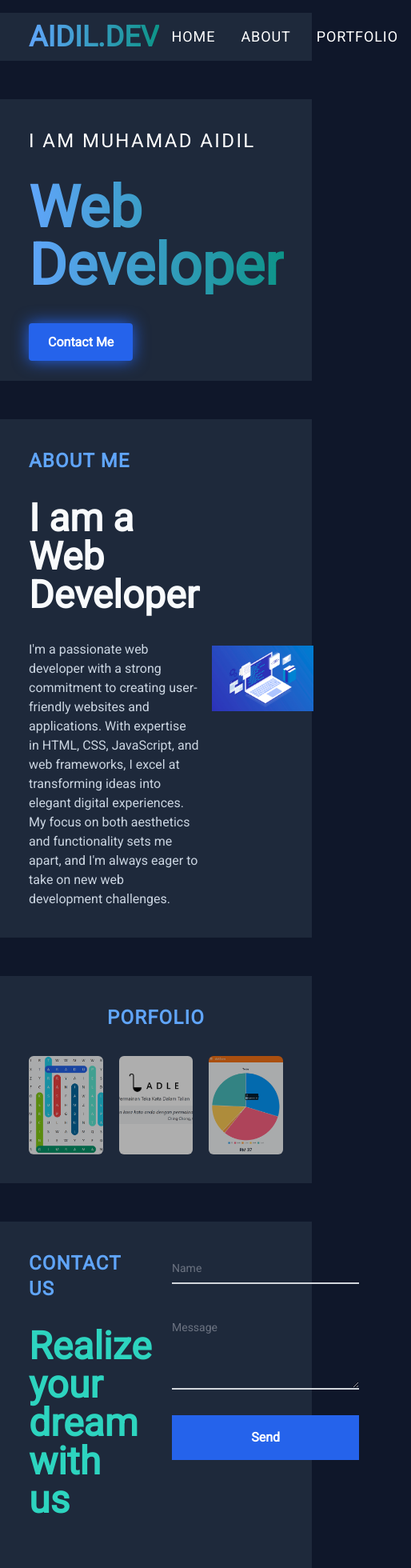
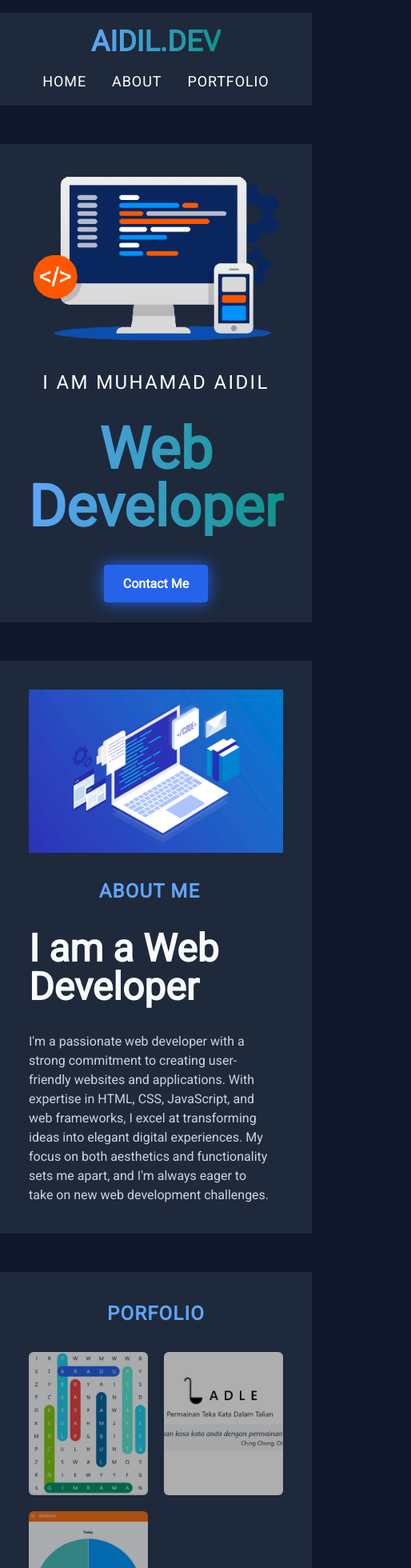
Before and after one commit to aidilrx04/aidilrx04-portfolio, a SvelteKit app: page / in a window 390 px wide. Shown: the top 1960 px of the page at 80% size, 514 px wide, since content can reach past the window. Built offline with nearby package versions, Linux system fonts and the light colour scheme; some icons are missing.

Commit message:
feat: add responsiveness

```diff
--- a/src/routes/+page.svelte
+++ b/src/routes/+page.svelte
@@ -27,8 +27,9 @@
 
 <nav
 	use:responsiveNav
-	class="bg-slate-800 mx-auto my-4 mb-12 flex justify-between items-center px-9 transition-all z-50
+	class="bg-slate-800 mx-auto my-4 mb-12 justify-between items-center px-9 transition-all z-50
 	{shouldSticky ? 'w-full sticky top-0 left-0' : 'container lg:max-w-screen-lg '}
+	flex flex-col pt-4 sm:flex-row
 	"
 >
 	<a href="/" class="brand">
@@ -52,8 +53,11 @@
 </nav>
 
 <main class="container lg:max-w-screen-lg mx-auto">
-	<section id="name" class="py-9 px-9 mb-12 bg-slate-800 flex items-center justify-between">
-		<div class="left">
+	<section
+		id="name"
+		class="py-9 px-9 mb-12 bg-slate-800 flex items-center justify-between flex-col-reverse sm:flex-row"
+	>
+		<div class="left text-center sm:text-left">
 			<div class="title uppercase mb-8 text-2xl tracking-widest">I AM MUHAMAD AIDIL</div>
 			<div
 				class="job text-7xl mb-12 bg-clip-text text-transparent bg-gradient-to-r from-blue-400 to-teal-600 max-w-fit font-extrabold"
@@ -69,14 +73,19 @@
 				Contact Me
 			</a>
 		</div>
-		<div class="right w-[40%] h-full flex items-center justify-center">
+		<div class="right mb-8 sm:mb-0 sm:w-[40%] h-full flex items-center justify-center">
 			<img src="/images/1.png" alt="Web Development" />
 		</div>
 	</section>
 
-	<section id="about" class="py-9 px-9 mb-12 bg-slate-800 flex items-center justify-between">
+	<section
+		id="about"
+		class="py-9 px-9 mb-12 bg-slate-800 flex items-center justify-between flex-col-reverse sm:flex-row"
+	>
 		<div class="left pr-4">
-			<div class="title uppercase mb-8 text-2xl tracking-wider text-blue-400 font-bold">
+			<div
+				class="title uppercase mb-8 text-2xl tracking-wider text-blue-400 font-bold text-center sm:text-left"
+			>
 				About Me
 			</div>
 			<h2 class="text-5xl font-extrabold mb-8 text-slate-50">I am a Web Developer</h2>
@@ -88,7 +97,7 @@
 			</p>
 		</div>
 		<div class="right min-w-[40%] h-full flex items-center justify-center">
-			<img src="/images/2.png" alt="Web Dev" />
+			<img src="/images/2.png" alt="Web Dev" class="mb-8 sm:mb-0" />
 		</div>
 	</section>
 
@@ -97,7 +106,7 @@
 		<h2 class="title uppercase text-center text-2xl tracking-wider text-blue-400 font-bold mb-8">
 			Porfolio
 		</h2>
-		<div class="projects grid grid-cols-3 justify-around gap-5 mx-auto">
+		<div class="projects grid grid-cols-2 sm:grid-cols-3 justify-around gap-5 mx-auto">
 			<div class="project rounded-md overflow-hidden relative group">
 				<a href="https://cari-kata.aidil.dev" target="_blank">
 					<img src="/images/cari-kata.png" class="h-full w-full object-cover" alt="Cari Kata" />
@@ -173,13 +182,18 @@
 		</div>
 	</section>
 
-	<section id="contact" class="px-9 py-9 mb-12 bg-slate-800 flex justify-between">
-		<div class="col w-[50%] pr-5">
-			<div class="title uppercase text-2xl tracking-wider text-blue-400 font-bold mb-8">
+	<section
+		id="contact"
+		class="px-9 py-9 mb-12 bg-slate-800 flex justify-between flex-col md:flex-row"
+	>
+		<div class="col w-full md:w-[50%] pr-5 text-center mb-8 md:mb-0">
+			<div
+				class="title uppercase text-2xl tracking-wider text-blue-400 font-bold mb-8 text-center md:text-left"
+			>
 				Contact Us
 			</div>
 			<h2 class="text-5xl font-extrabold text-teal-400 mb-8">Realize your dream with us</h2>
-			<div class="icons text-3xl flex items-center gap-5">
+			<div class="icons text-3xl flex items-center gap-5 justify-center">
 				<a href="https://facebook.com/muhd.aidils.7" target="_blank">
 					<i class="ph-duotone ph-facebook-logo text-blue-500" />
 				</a>
@@ -188,8 +202,8 @@
 				</a>
 			</div>
 		</div>
-		<div class="col pl-5 w-4/5">
-			<form class="w-[400px] max-w-full mx-auto">
+		<div class="col pl-5 md:w-4/5">
+			<form class="w-full md:w-[400px] max-w-full mx-auto">
 				<div class="relative z-0 mb-8">
 					<input
 						type="text"
```
